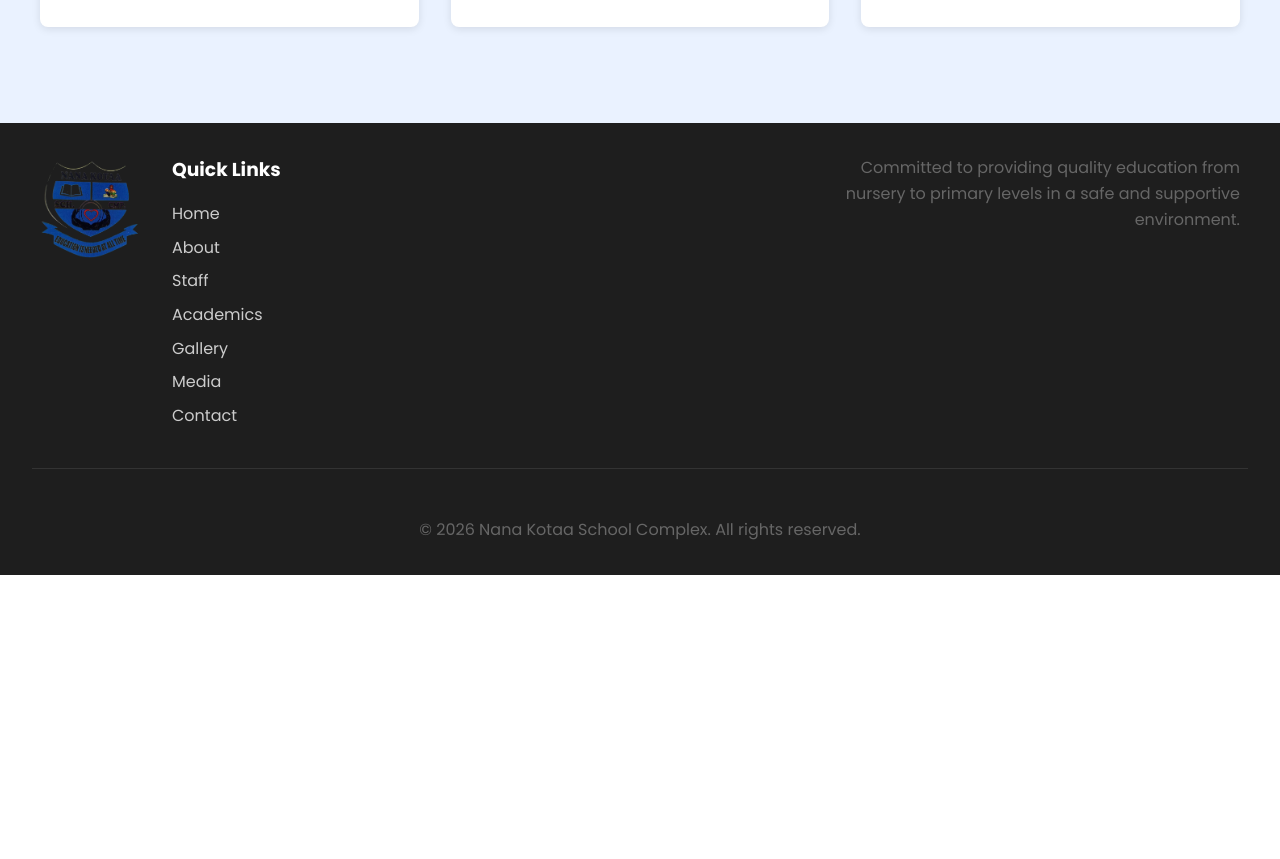
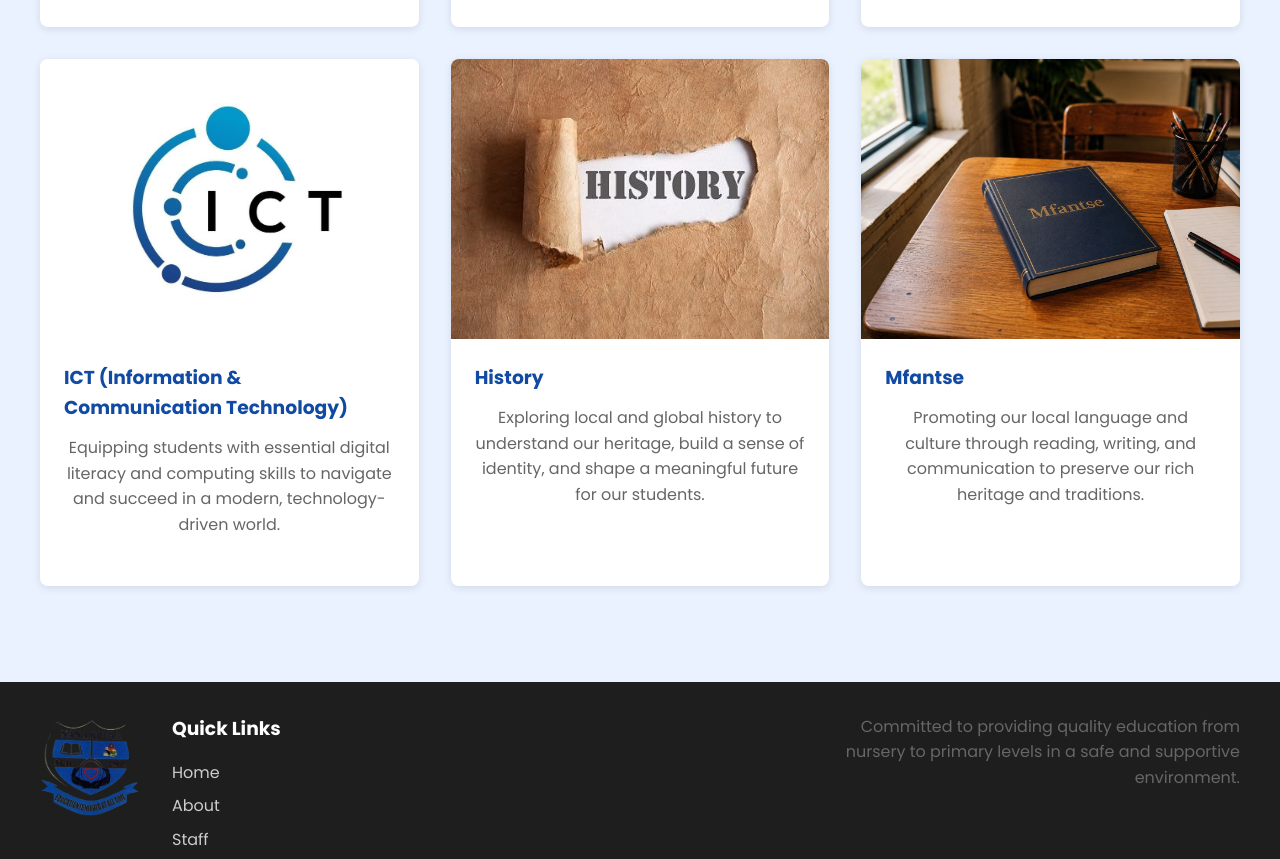
Before and after one commit to Mr-Documents/Basic-School-Website-Project, a website: page academics.html in a window 1280 px wide. Shown: the part 1570-2429 px from the top of the page. Before the commit the page ends 2145 px from the top, so only its background shows below. Drawn offline with Linux system fonts and the light colour scheme.

Commit message:
Academics page updated

```diff
--- a/academics.html
+++ b/academics.html
@@ -80,6 +80,27 @@
                     <p>Promoting the act of speaking French for communication opportunities. Students gain proficiency in a global language.</p>
                 </div>
             </div>
+            <div class="academic-card fade-in">
+                <img src="images/Subject (8).jpg" alt="ICT">
+                <div class="academic-card-content">
+                    <h3>ICT (Information & Communication Technology)</h3>
+                    <p>Equipping students with essential digital literacy and computing skills to navigate and succeed in a modern, technology-driven world.</p>
+                </div>
+            </div>
+            <div class="academic-card fade-in">
+                <img src="images/Subject (7).jpg" alt="History">
+                <div class="academic-card-content">
+                    <h3>History</h3>
+                    <p>Exploring local and global history to understand our heritage, build a sense of identity, and shape a meaningful future for our students.</p>
+                </div>
+            </div>
+            <div class="academic-card fade-in">
+                <img src="images/Subject (6).jpg" alt="Mfantse">
+                <div class="academic-card-content">
+                    <h3>Mfantse</h3>
+                    <p>Promoting our local language and culture through reading, writing, and communication to preserve our rich heritage and traditions.</p>
+                </div>
+            </div>
         </div>
     </section>
 
```
Also changed, not shown: staff.html (+2 -2 lines), images/Subject (6).jpg (added), images/Subject (7).jpg (added), images/Subject (8).jpg (added).
